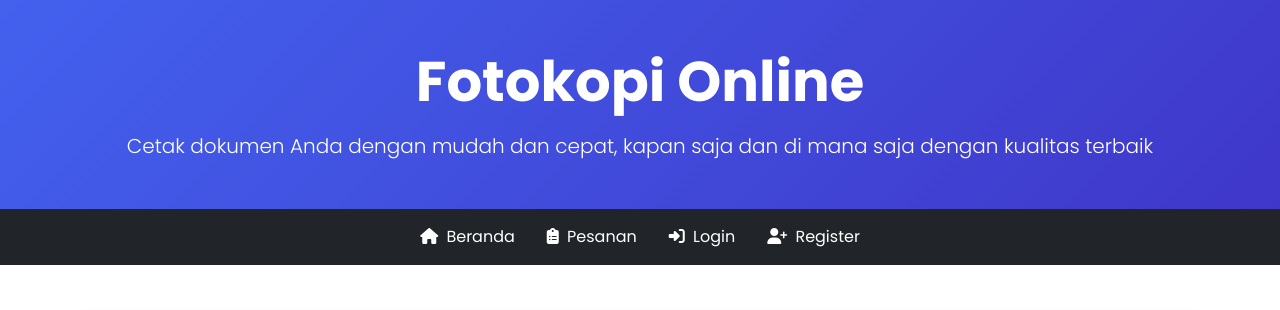
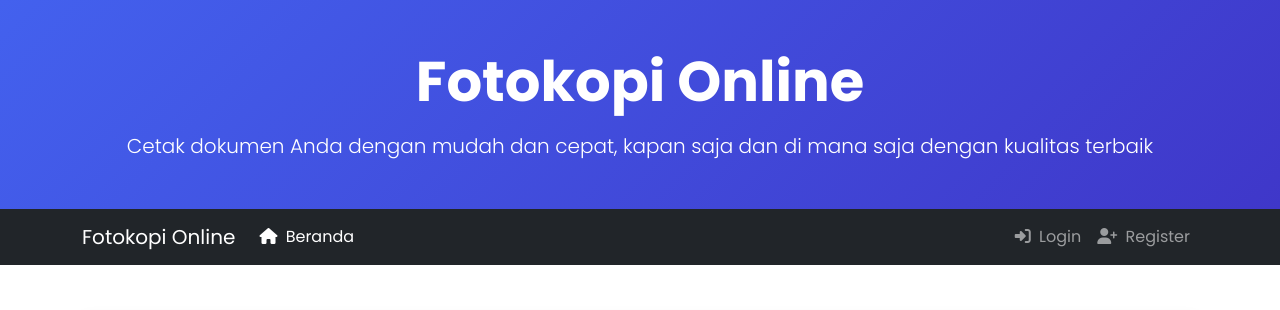
Before and after one commit to dipaa183/TUBES_PAW, a PHP site: page / in a window 1280 px wide. Shown: the top 310 px of the page. Run offline with PHP 8.4, Linux system fonts and the light colour scheme; data comes from the database, SQL or seed files in the repository.

Commit message:
feat: membuat fitur login,logout dan edit navbar landing page

```diff
--- a/index.php
+++ b/index.php
@@ -1,4 +1,5 @@
 <?php
+session_start();
 include_once __DIR__ . '/config/db.php';
 include_once __DIR__ . '/functions/pemesanan.php';
 
@@ -32,27 +33,71 @@ $recent_orders = getAllPemesanan();
 
     <nav class="navbar navbar-expand-lg navbar-dark bg-dark sticky-top">
         <div class="container">
+            <a class="navbar-brand" href="index.php">Fotokopi Online</a>
             <button class="navbar-toggler" type="button" data-bs-toggle="collapse" data-bs-target="#navbarNav">
                 <span class="navbar-toggler-icon"></span>
             </button>
             <div class="collapse navbar-collapse" id="navbarNav">
-                <ul class="navbar-nav mx-auto">
+                <ul class="navbar-nav me-auto">
                     <li class="nav-item">
-                        <a class="nav-link text-white mx-2" href="index.php"><i class="fas fa-home me-1"></i>
-                            Beranda</a>
+                        <a class="nav-link <?= basename($_SERVER['PHP_SELF']) == 'index.php' ? 'active' : '' ?>"
+                            href="index.php">
+                            <i class="fas fa-home me-1"></i> Beranda
+                        </a>
                     </li>
-                    <li class="nav-item">
-                        <a class="nav-link text-white mx-2" href="pages/list_pemesanan.php"><i
-                                class="fas fa-clipboard-list me-1"></i> Pesanan</a>
-                    </li>
-                    <li class="nav-item">
-                        <a class="nav-link text-white mx-2" href="login.php"><i class="fas fa-sign-in-alt me-1"></i>
-                            Login</a>
-                    </li>
-                    <li class="nav-item">
-                        <a class="nav-link text-white mx-2" href="register.php"><i class="fas fa-user-plus me-1"></i>
-                            Register</a>
-                    </li>
+                    <?php if (isset($_SESSION['user_id'])): ?>
+                        <li class="nav-item">
+                            <a class="nav-link <?= basename($_SERVER['PHP_SELF']) == 'list_pemesanan.php' ? 'active' : '' ?>"
+                                href="pages/list_pemesanan.php">
+                                <i class="fas fa-clipboard-list me-1"></i> Pesanan
+                            </a>
+                        </li>
+                    <?php endif; ?>
+                </ul>
+
+                <ul class="navbar-nav">
+                    <?php if (isset($_SESSION['user_id'])): ?>
+                        <!-- Menu ketika user sudah login -->
+                        <li class="nav-item dropdown">
+                            <a class="nav-link dropdown-toggle" href="#" id="navbarDropdown" role="button"
+                                data-bs-toggle="dropdown">
+                                <i class="fas fa-user-circle me-1"></i> <?= htmlspecialchars($_SESSION['user_name']) ?>
+                            </a>
+                            <ul class="dropdown-menu dropdown-menu-end">
+
+                                <li>
+                                    <hr class="dropdown-divider">
+                                </li>
+                                <li><a class="dropdown-item" href="logout.php"><i class="fas fa-sign-out-alt me-1"></i>
+                                        Logout</a></li>
+                            </ul>
+                        </li>
+                        <li class="nav-item">
+                            <a class="nav-link position-relative" href="cart.php">
+                                <i class="fas fa-shopping-cart me-1"></i> Keranjang
+                                <?php if (!empty($_SESSION['cart'])): ?>
+                                    <span
+                                        class="position-absolute top-0 start-100 translate-middle badge rounded-pill bg-danger">
+                                        <?= count($_SESSION['cart']) ?>
+                                    </span>
+                                <?php endif; ?>
+                            </a>
+                        </li>
+                    <?php else: ?>
+                        <!-- Menu ketika user belum login -->
+                        <li class="nav-item">
+                            <a class="nav-link <?= basename($_SERVER['PHP_SELF']) == 'login.php' ? 'active' : '' ?>"
+                                href="login.php">
+                                <i class="fas fa-sign-in-alt me-1"></i> Login
+                            </a>
+                        </li>
+                        <li class="nav-item">
+                            <a class="nav-link <?= basename($_SERVER['PHP_SELF']) == 'register.php' ? 'active' : '' ?>"
+                                href="register.php">
+                                <i class="fas fa-user-plus me-1"></i> Register
+                            </a>
+                        </li>
+                    <?php endif; ?>
                 </ul>
             </div>
         </div>
--- /dev/null
+++ b/logout.php
@@ -0,0 +1,6 @@
+<?php
+session_start();
+session_destroy();
+header('Location: login.php');
+exit;
+?>
```
Also changed, not shown: login.php (added, +85 -0 lines).
